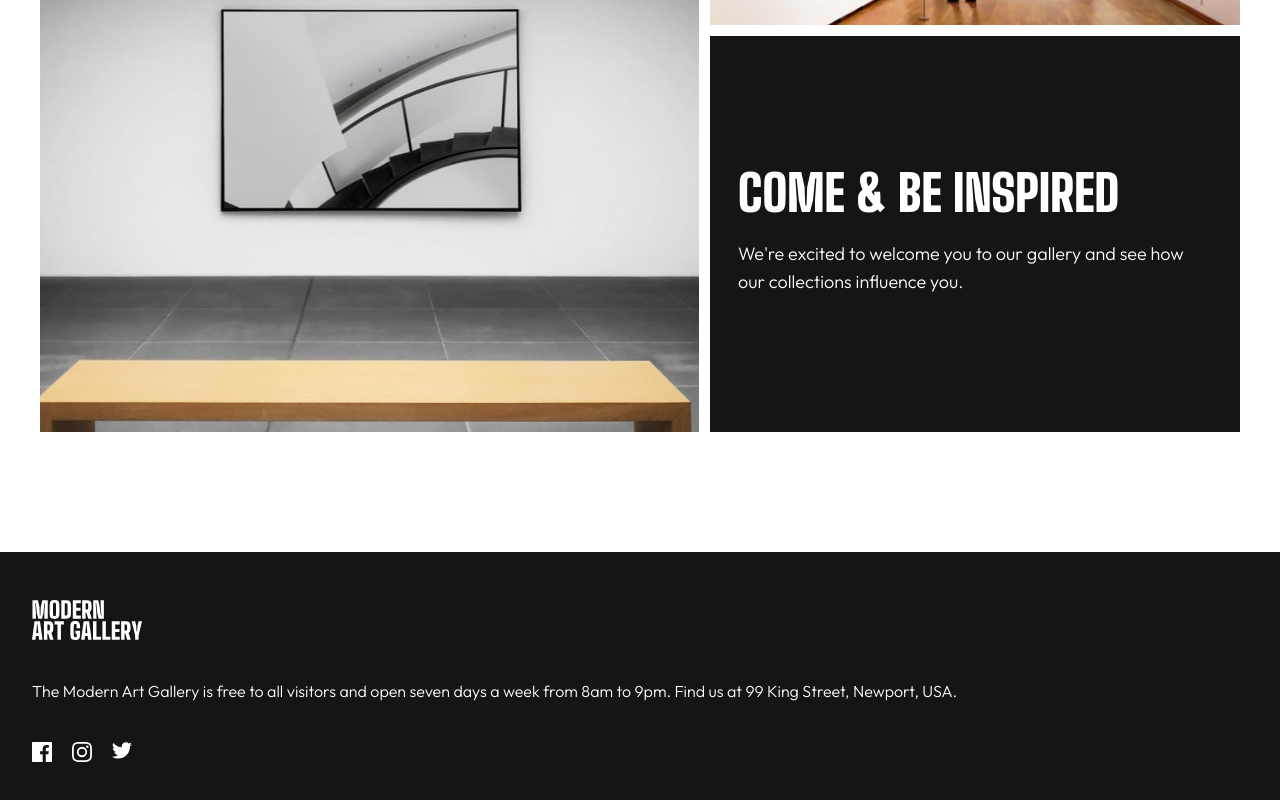
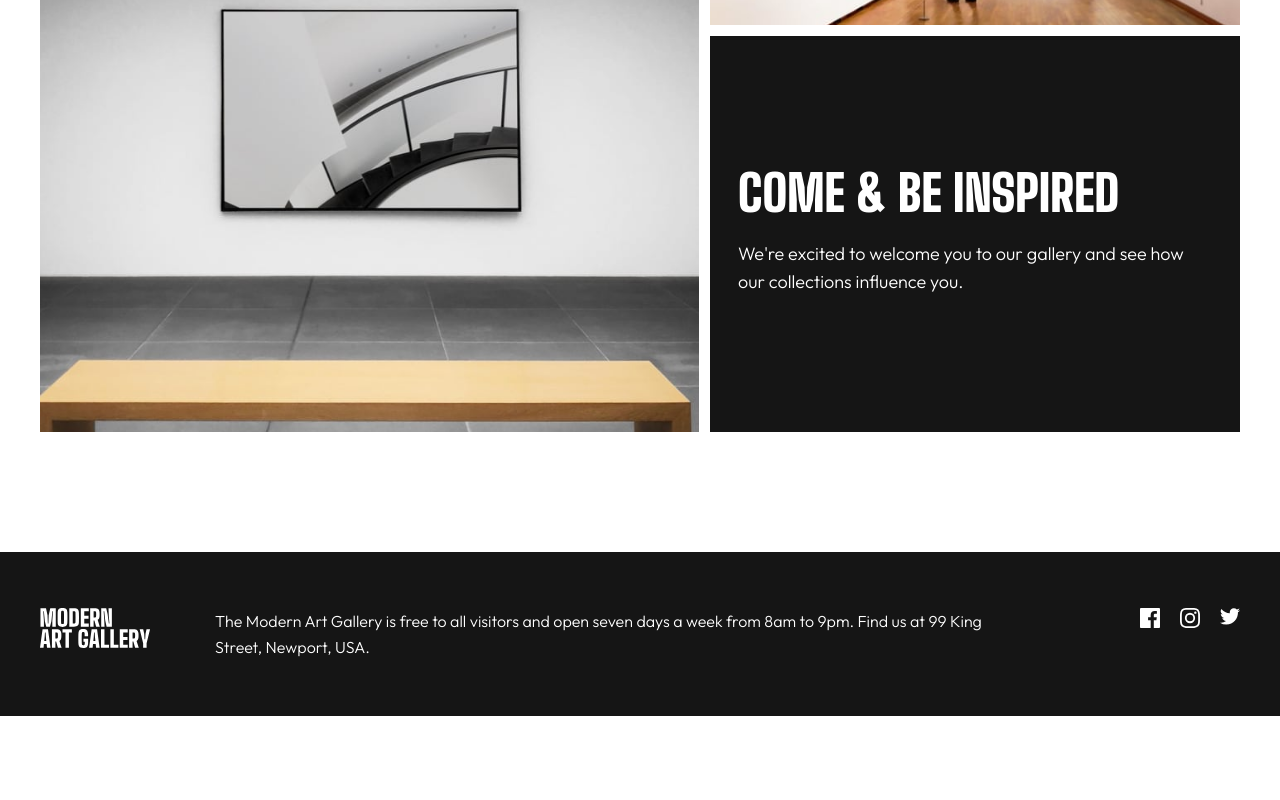
Before and after one commit to JoeDravarol/art-gallery, a React (Vite) app: page / in a window 1280 px wide. Shown: the part 1883-2683 px from the top of the page. After the commit the page ends 2599 px from the top, so only its background shows below. Built offline with nearby package versions, Linux system fonts and the light colour scheme.

Commit message:
feat: Tablet Footer section

```diff
--- a/src/features/Footer.tsx
+++ b/src/features/Footer.tsx
@@ -1,5 +1,5 @@
-import React, { BlockquoteHTMLAttributes } from 'react';
-import { Box, BoxProps, CardMedia, Grid, Link, LinkProps, Stack, Typography } from '@mui/material';
+import React from 'react';
+import { Box, BoxProps, Grid, Link, LinkProps, Stack, Typography } from '@mui/material';
 import { styled } from "@mui/material/styles";
 import { Link as RouterLink } from 'react-router-dom';
 
@@ -29,6 +29,13 @@ const StyledLink = styled(Link)<StyledLinkProps>(({ defaultIconColor, theme }) =
   fill: defaultIconColor ? theme.palette.common.white : theme.palette.secondary.main
 }));
 
+const StyledGrid = styled(Grid)(({ theme }) => ({
+  [theme.breakpoints.up('tablet')]: {
+    display: 'grid',
+    gridTemplateColumns: '175px minmax(281px, 1fr) 223px',
+  }
+}));
+
 type Props = {
   defaultIconColor?: boolean;
   bgColor?: string;
@@ -37,20 +44,30 @@ type Props = {
 
 const Footer: React.FC<Props> = ({ defaultIconColor, bgColor = 'secondary.main', fontColor = "common.white" }) => {
   return (
-    <Box bgcolor={bgColor} px={4} py={6} color={fontColor}>
-      <StyledLink to="/" component={RouterLink} display="flex" defaultIconColor={defaultIconColor}>
+    <StyledGrid
+      bgcolor={bgColor}
+      px={{ mobile: 4, tablet: 5 }}
+      py={{ mobile: 6, tablet: 7 }}
+      color={fontColor}
+    >
+      <StyledLink
+        to="/"
+        component={RouterLink}
+        display="flex"
+        defaultIconColor={defaultIconColor}
+      >
         <Logo />
       </StyledLink>
 
       <Typography
         sx={{ fontSize: '1rem', lineHeight: '1.625rem' }}
         variant="body2"
-        my="38px"
+        my={{ mobile: '38px', tablet: 'initial' }}
       >
         The Modern Art Gallery is free to all visitors and open seven days a week from 8am to 9pm. Find us at 99 King Street, Newport, USA.
       </Typography>
 
-      <Stack direction="row" spacing={2.5}>
+      <Stack direction="row" spacing={2.5} justifySelf={{ tablet: 'end' }}>
         <IconContainer defaultIconColor={defaultIconColor}>
           <IconFacebook />
         </IconContainer>
@@ -63,7 +80,7 @@ const Footer: React.FC<Props> = ({ defaultIconColor, bgColor = 'secondary.main',
           <IconTwitter />
         </IconContainer>
       </Stack>
-    </Box>
+    </StyledGrid>
   )
 };
 
```
